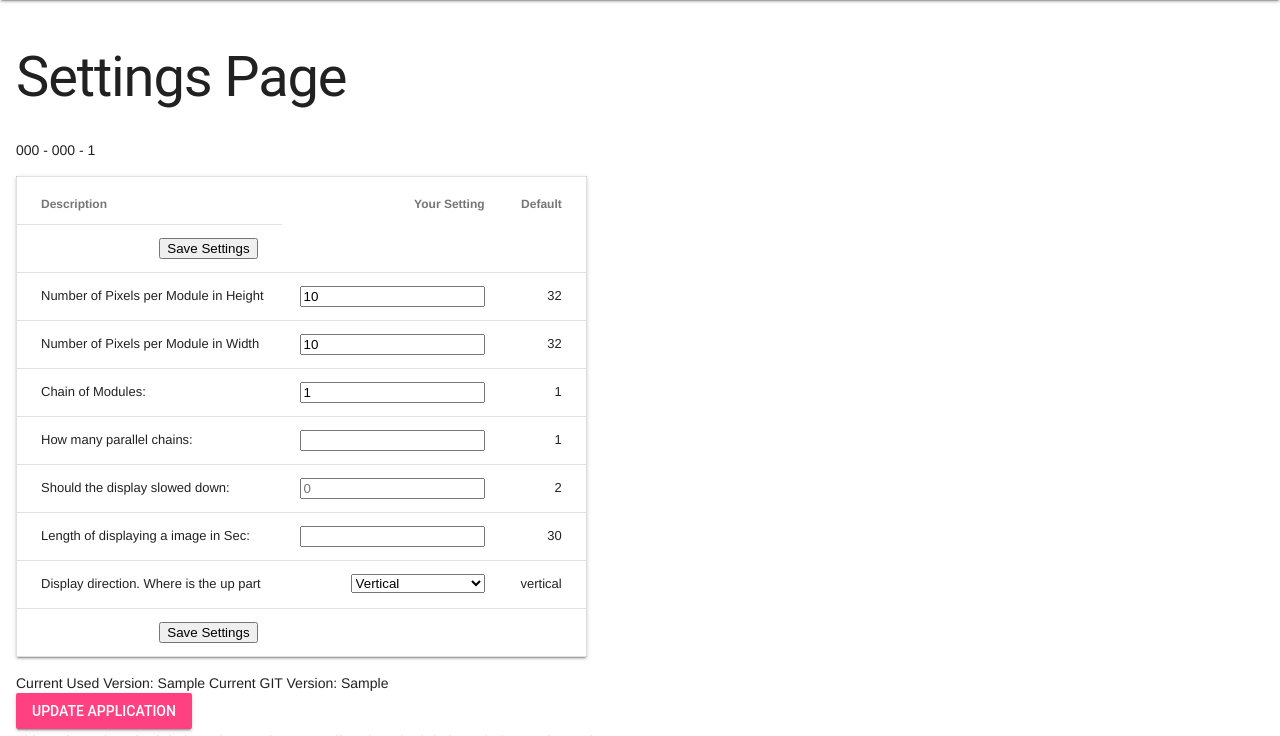
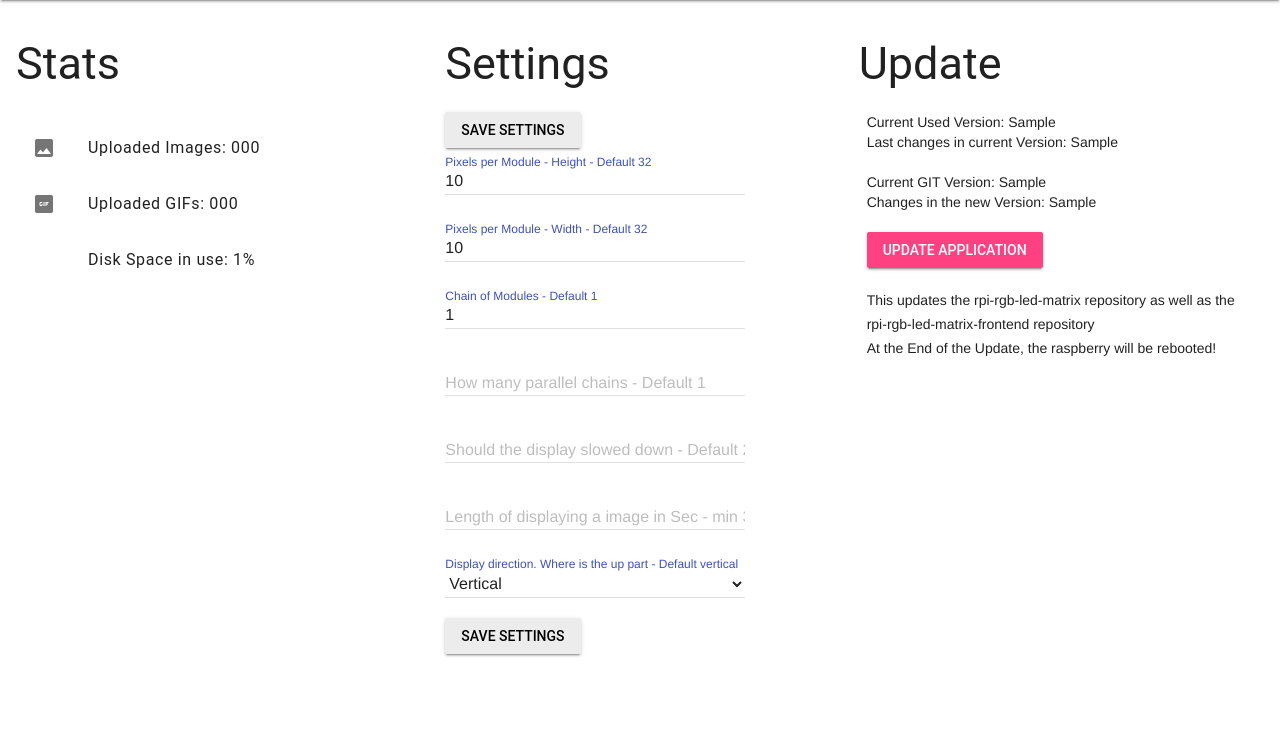
Before and after one commit to Npmr/rpi-rgb-led-matrix-frontend, a Flask app: template templates/settings.html in a window 1280 px wide. Shown: the part 64-800 px from the top of the page. Run offline with Flask 3, Linux system fonts and the light colour scheme; the template is opened without the code that fills it: most values are stand-ins (such as "Sample title", 1, 10 or a date in 2020).

Commit message:
Feature implementation, added a new structure to the settings page, updated the layout and added the functionality to get a glance of the most current changes

```diff
--- a/app.py
+++ b/app.py
@@ -8,7 +8,6 @@ import psutil
 import requests
 from PIL import Image
 from flask import Flask, render_template, request, url_for, redirect
-from pyinotify import command_line
 
 from upload_handler import upload_image
 
@@ -73,16 +72,22 @@ def settings():
     data = json.loads(Jresponse)
 
     updateVersion = data['currentApplicationVersion']
+    updateText = data['whatChanged']
     print(updateVersion)
+
+    # systemData = json.loads(psutil.sensors_temperatures())
+    # systemTemp = systemData['shwtemp']['current']
+    # print(systemTemp)
 
     enableUpdateButton = "disabled"
     if updateVersion != infos['currentApplicationVersion']:
         enableUpdateButton = ""
 
-
+    #
     return render_template('settings.html', settings=settings, numberOfPictues=numberOfPictues,
                            numberOfGifs=numberOfGifs, freeDiskSpaceInPercent=round(freeDiskSpaceInPercent[0]),
-                           applicationInfo=infos, currentAvailableVersion=updateVersion, enableUpdateButton=enableUpdateButton)
+                           applicationInfo=infos, updateText = updateText, currentAvailableVersion=updateVersion,
+                           enableUpdateButton=enableUpdateButton)
 
 
 @app.route('/save_settings', methods=['POST'])
@@ -108,10 +113,11 @@ def process_image():
     image_name = request.form['image_name']
     command_line = "displayImage"
 
-    process_thread = Thread(target=process_image_async, args=(image_name,command_line,))
+    process_thread = Thread(target=process_image_async, args=(image_name, command_line,))
     process_thread.start()
 
     return redirect(url_for('index'))
+
 
 @app.route('/process_demo', methods=['POST'])
 def process_demo():
@@ -132,12 +138,14 @@ def stop_process():
     stopProcess()
     return redirect(url_for('index'))  # Update success message
 
+
 @app.route('/update_process', methods=['POST'])
 def update_process():
     # Implement logic to stop the running process
     # Use psutil to find and terminate the process
     subprocess.run(['sh', 'update_application.sh'])
     return "Update triggered successfully!"
+
 
 def process_image_async(image_name, command_line):
     # Check for existing process
--- a/info.json
+++ b/info.json
@@ -1,3 +1,4 @@
 {
-  "currentApplicationVersion": "v0.0.22"
+  "currentApplicationVersion": "v0.0.22",
+  "whatChanged": "In this version we refactored the layout for the image and gif page as well adapted the Upload page for a more consistent look."
 }
--- a/templates/settings.html
+++ b/templates/settings.html
@@ -22,8 +22,7 @@
                     </button>
                 </form>
             </div>
-            <!-- Navigation. We hide it in small screens. -->
-            <nav class="mdl-navigation mdl-layout--large-screen-only">
+            <nav class="mdl-navigation">
                 <a class="mdl-navigation__link" href="{{ url_for('upload') }}">Dateien Hochladen</a>
                 <a class="mdl-navigation__link" href="/">Zurück</a>
             </nav>
@@ -31,95 +30,142 @@
     </header>
     <main class="mdl-layout__content">
         <div class="mdl-grid">
+
+            <div class="mdl-cell mdl-cell--4-col-desktop mdl-cell--8-col-tablet mdl-cell--4-col-phone mdl-cell--order-3-tablet mdl-cell--order-3-phone">
+                <h2>Stats</h2>
+
+                <ul class="demo-list-icon mdl-list">
+                    <li class="mdl-list__item">
+    <span class="mdl-list__item-primary-content">
+    <i class="material-icons mdl-list__item-icon">photo</i>Uploaded Images: {{ numberOfPictues }}
+</span>
+                    </li>
+                    <li class="mdl-list__item">
+    <span class="mdl-list__item-primary-content">
+    <i class="material-icons mdl-list__item-icon">gif_box</i>Uploaded GIFs: {{ numberOfGifs }}
+  </span>
+                    </li>
+                    <li class="mdl-list__item">
+    <span class="mdl-list__item-primary-content">
+    <i class="material-icons mdl-list__item-icon">hard_disk</i>Disk Space in use: {{ freeDiskSpaceInPercent }}%
+  </span>
+                    </li>
+                </ul>
+
+            </div>
+
+
+            <div class="mdl-cell mdl-cell--4-col-desktop mdl-cell--8-col-tablet mdl-cell--4-col-phone mdl-cell--order-1-tablet mdl-cell--order-1-phone">
+
                 <div class="mdl-cell mdl-cell--12-col">
-        <h1 class="title">Settings Page</h1>{{ numberOfPictues }} - {{ numberOfGifs }} - {{ freeDiskSpaceInPercent }}
+                    <h2>Settings </h2>
                 </div>
-<hr>
                 <div class="mdl-cell mdl-cell--12-col">
                     <form method="POST" action="/save_settings">
-            <table class="mdl-data-table mdl-js-data-table mdl-shadow--2dp">
-                <thead>
-                <tr>
-                    <th class="mdl-data-table__cell--non-numeric">Description</th>
-                    <th>Your Setting</th>
-                    <th>Default</th>
-                </tr>
-                </thead>
-                <tbody>
-                <tr>
-                    <td><input type="submit" value="Save Settings"></td>
-                </tr>
-                <tr>
-                    <td class="mdl-data-table__cell--non-numeric">Number of Pixels per Module in Height</td>
-                    <td><input type="number" id="height" name="height" value="{{ settings['heightInPixel'] }}"></td>
-                    <td>32</td>
-                </tr>
-                <tr>
-                    <td class="mdl-data-table__cell--non-numeric">Number of Pixels per Module in Width</td>
-                    <td><input type="number" id="width" name="width" value="{{ settings['widthInPixel'] }}"></td>
-                    <td>32</td>
-                </tr>
-                <tr>
-                    <td class="mdl-data-table__cell--non-numeric">Chain of Modules:</td>
-                    <td><input type="number" id="chainLength" name="chainLength" value="{{ settings['chainLength'] }}"></td>
-                    <td>1</td>
-                </tr>
-                <tr>
-                    <td class="mdl-data-table__cell--non-numeric">How many parallel chains:</td>
-                    <td><input type="number" min="1" id="parallelChains" name="parallelChains"
-                   value="{{ settings['parallelChains'] }}"></td>
-                    <td>1</td>
-                </tr>
-                <tr>
-                    <td class="mdl-data-table__cell--non-numeric">Should the display slowed down:</td>
-                    <td><input type="number" min="0" placeholder="0" id="ledSlowdown" name="ledSlowdown"
-                   value="{{ settings['ledSlowdown'] }}"></td>
-                    <td>2</td>
-                </tr>
-                <tr>
-                    <td class="mdl-data-table__cell--non-numeric">Length of displaying a image in Sec:</td>
-                    <td><input type="number" min="30" id="playlistTime" name="playlistTime" value="{{ settings['playlistTime'] }}"></td>
-                    <td>30</td>
-                </tr>
-                <tr>
-                    <td class="mdl-data-table__cell--non-numeric">Display direction. Where is the up part</td>
-                    <td><select name="direction" id="direction">
-                        <option value="vertical" {% if settings['direction'] == 'vertical' %}selected{% endif %}>
+                        <button type="submit"
+                                class="mdl-button mdl-js-button mdl-button--raised mdl-js-ripple-effect fw">
+                            Save Settings
+                        </button>
+                        <div class="mdl-textfield mdl-js-textfield mdl-textfield--floating-label">
+                            <input class="mdl-textfield__input" type="number" name="height" pattern="-?[0-9]*(\.[0-9]+)?"
+                                   id="height" value="{{ settings['heightInPixel'] }}">
+                            <label class="mdl-textfield__label" for="height">Pixels per Module - Height - Default
+                                32</label>
+                            <span class="mdl-textfield__error">Input is not a number!</span>
+                        </div>
+                        <div class="mdl-textfield mdl-js-textfield mdl-textfield--floating-label">
+                            <input class="mdl-textfield__input" type="number" name="width" pattern="-?[0-9]*(\.[0-9]+)?"
+                                   id="width" value="{{ settings['widthInPixel'] }}">
+                            <label class="mdl-textfield__label" for="width">Pixels per Module - Width - Default
+                                32</label>
+                            <span class="mdl-textfield__error">Input is not a number!</span>
+                        </div>
+
+                        <div class="mdl-textfield mdl-js-textfield mdl-textfield--floating-label">
+                            <input class="mdl-textfield__input" type="number" min="1" name="chainLength"
+                                   pattern="-?[0-9]*(\.[0-9]+)?"
+                                   id="chainLength" value="{{ settings['chainLength'] }}">
+                            <label class="mdl-textfield__label" for="chainLength">Chain of Modules - Default 1</label>
+                            <span class="mdl-textfield__error">Input is not a number!</span>
+                        </div>
+                        <div class="mdl-textfield mdl-js-textfield mdl-textfield--floating-label">
+                            <input class="mdl-textfield__input" type="number" min="1" name="parallelChains"
+                                   pattern="-?[0-9]*(\.[0-9]+)?"
+                                   id="parallelChains" value="{{ settings['parallelChains'] }}">
+                            <label class="mdl-textfield__label" for="parallelChains">How many parallel chains - Default
+                                1</label>
+                            <span class="mdl-textfield__error">Input is not a number!</span>
+                        </div>
+                        <div class="mdl-textfield mdl-js-textfield mdl-textfield--floating-label">
+                            <input class="mdl-textfield__input" type="number" min="0" name="ledSlowdown"
+                                   pattern="-?[0-9]*(\.[0-9]+)?"
+                                   id="ledSlowdown" value="{{ settings['ledSlowdown'] }}">
+                            <label class="mdl-textfield__label" for="ledSlowdown">Should the display slowed down - Default
+                                2</label>
+                            <span class="mdl-textfield__error">Input is not a number!</span>
+                        </div>
+                        <div class="mdl-textfield mdl-js-textfield mdl-textfield--floating-label">
+                            <input class="mdl-textfield__input" type="number" min="30" name="playlistTime"
+                                   pattern="-?[0-9]*(\.[0-9]+)?"
+                                   id="playlistTime" value="{{ settings['playlistTime'] }}">
+                            <label class="mdl-textfield__label" for="playlistTime">Length of displaying a image in Sec - min
+                                30</label>
+                            <span class="mdl-textfield__error">Input is not a number!</span>
+                        </div>
+                        <div class="mdl-textfield mdl-js-textfield mdl-textfield--floating-label">
+                            <select name="direction" id="direction" class="mdl-textfield__input">
+                                <option value="vertical"
+                                        {% if settings['direction'] == 'vertical' %}selected{% endif %}>
                                     Vertical
                                 </option>
                                 <option value="verticalTurned"
                                         {% if settings['direction'] == 'verticalTurned' %}selected{% endif %}>
                                     Vertical Gedreht
                                 </option>
-                        <option value="horizontal" {% if settings['direction'] == 'horizontal' %}selected{% endif %}>
+                                <option value="horizontal"
+                                        {% if settings['direction'] == 'horizontal' %}selected{% endif %}>
                                     Horizontal
                                 </option>
                                 <option value="horizontalTurned"
                                         {% if settings['direction'] == 'horizontalTurned' %}selected{% endif %}>
                                     Horizontal Gedreht
                                 </option>
-                    </select></td>
-                    <td>vertical</td>
-                </tr>
-                <tr>
-                    <td><input type="submit" value="Save Settings"></td>
-                </tr>
-                </tbody>
-            </table>
+                            </select>
 
+                            <label class="mdl-textfield__label" for="direction">Display direction. Where is the up part -
+                                Default vertical</label>
+                            <span class="mdl-textfield__error">Input is not a number!</span>
+                        </div>
+                        <button type="submit"
+                                class="mdl-button mdl-js-button mdl-button--raised mdl-js-ripple-effect fw">
+                            Save Settings
+                        </button>
                     </form>
                 </div>
-<hr>
+            </div>
 
+            <div class="mdl-cell mdl-cell--4-col-desktop mdl-cell--8-col-tablet mdl-cell--4-col-phone  mdl-cell--order-2-tablet mdl-cell--order-2-phone">
+                <h2>Update</h2>
                 <div class="mdl-cell mdl-cell--12-col">
-            <span>Current Used Version: {{applicationInfo['currentApplicationVersion']}}</span>
-            <span>Current GIT Version: {{currentAvailableVersion}}</span>
+                    <div>Current Used Version: {{ applicationInfo['currentApplicationVersion'] }}</div>
+                    <div>Last changes in current Version: {{ applicationInfo['whatChanged'] }}</div>
+                    <br>
+                    <div>Current GIT Version: {{ currentAvailableVersion }}</div>
+                    <div>Changes in the new Version: {{ currentAvailableVersion }}</div>
+                    <br>
                     <form action="/update_process" method="POST">
-                <button class="mdl-button mdl-js-button mdl-button--raised mdl-js-ripple-effect mdl-button--accent" {{ enableUpdateButton }}>Update Application</button>
+                        <button class="mdl-button mdl-js-button mdl-button--raised mdl-js-ripple-effect mdl-button--accent" {{ enableUpdateButton }}>
+                            Update Application
+                        </button>
                     </form>
-            <p>This updates the rpi-rgb-led-matrix repository as well as the rpi-rgb-led-matrix-frontend repository</p>
-            <p>At the End of the Update, the raspberry will be rebooted!</p>
+                    <br>
+                    <p>This updates the rpi-rgb-led-matrix repository as well as the rpi-rgb-led-matrix-frontend
+                        repository<br>
+                        At the End of the Update, the raspberry will be rebooted!</p>
                 </div>
+            </div>
+
+
         </div>
     </main>
 </div>
```
Also changed, not shown: static/svg/gif.svg (added), static/svg/hard_disk.svg (added), static/svg/photo.svg (added). Lines whose indentation alone changed are shown as unchanged.
